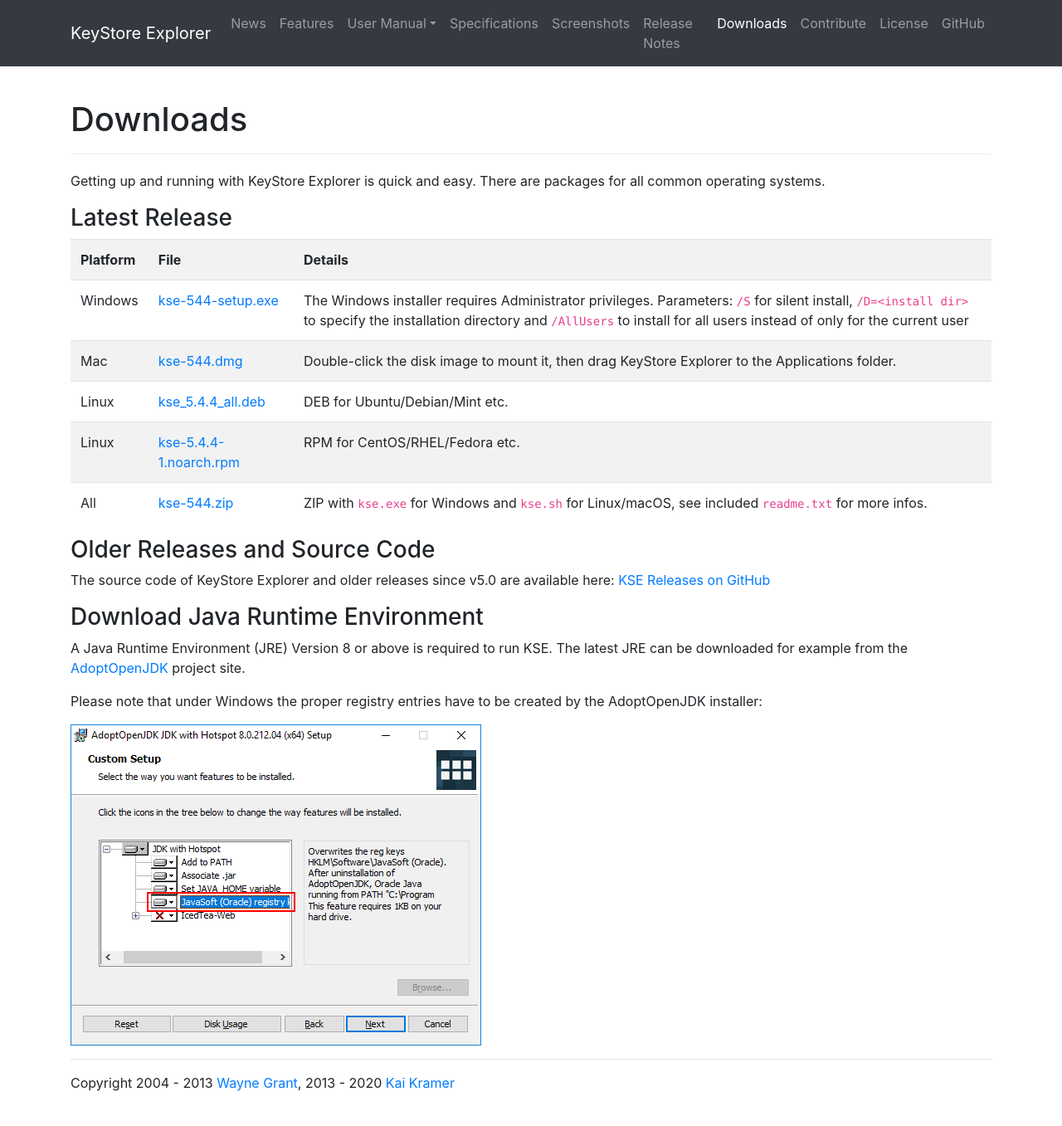
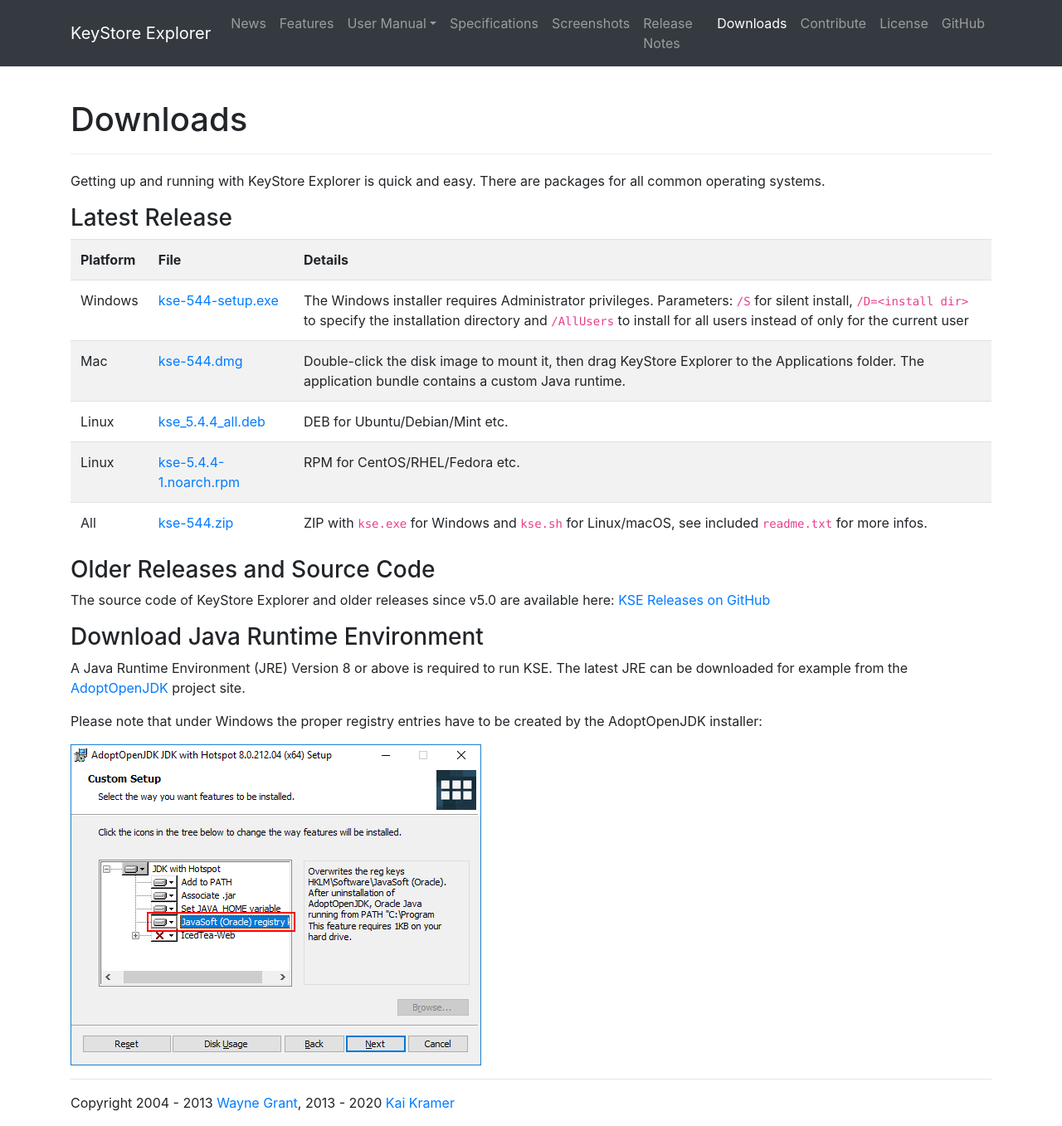
Before and after one commit to kaikramer/kaikramer.github.io, a Jekyll site: the page built from downloads.html, in a window 1280 px wide. Shown: the whole page at 83% size. Built offline with Jekyll 4.4.1, drawn with Linux system fonts in a browser that asks for light colours; before the commit the page ends 1333 px from its top, so only the background shows below that.

Commit message:
KSE release 5.4.4

```diff
--- a/downloads.html
+++ b/downloads.html
@@ -28,7 +28,7 @@
     <tr class="plain_even">
         <td>Mac</td>
         <td><a href="https://github.com/kaikramer/keystore-explorer/releases/download/v5.4.4/kse-544.dmg">kse-544.dmg</a></td>
-        <td>Double-click the disk image to mount it, then drag KeyStore Explorer to the Applications folder.</td>
+        <td>Double-click the disk image to mount it, then drag KeyStore Explorer to the Applications folder. The application bundle contains a custom Java runtime.</td>
     </tr>
     <tr class="plain_odd">
         <td>Linux</td>
```
